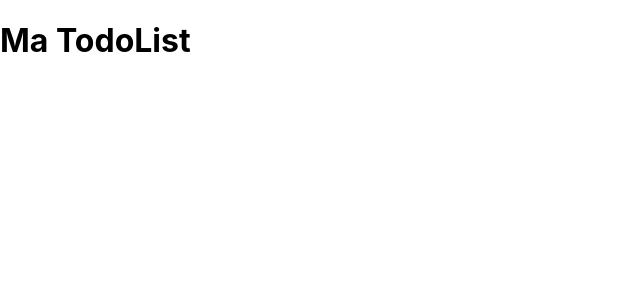
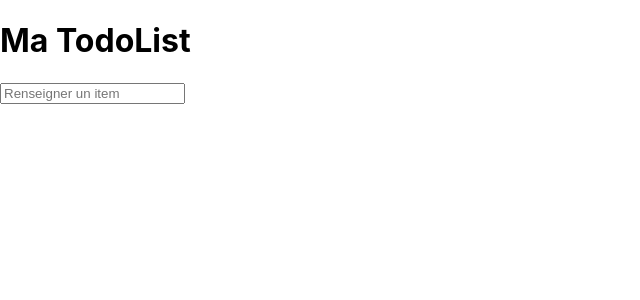
Before and after one commit to SacleuxBenoit/testReact-TodoList, a React (Create React App) app in the folder todolist/: page / in a window 1280 px wide. Shown: the top 300 px of the page, without its empty margins (0-640 px from the left). Built offline with nearby package versions, Linux system fonts and the light colour scheme.

Commit message:
add an input in Todo/TodoList.js

```diff
--- a/todolist/src/Todo/TodoList.js
+++ b/todolist/src/Todo/TodoList.js
@@ -3,8 +3,12 @@ import React, {Component} from 'react';
 class TodoList extends Component {
     render(){
         return(
-            <div><h1>Ma TodoList</h1></div>
-        )
+            <div><h1>Ma TodoList</h1>
+            <form>
+                <input type="text" placeholder="Renseigner un item"></input>
+            </form>
+            </div>
+        );
     }
 }
 
```
